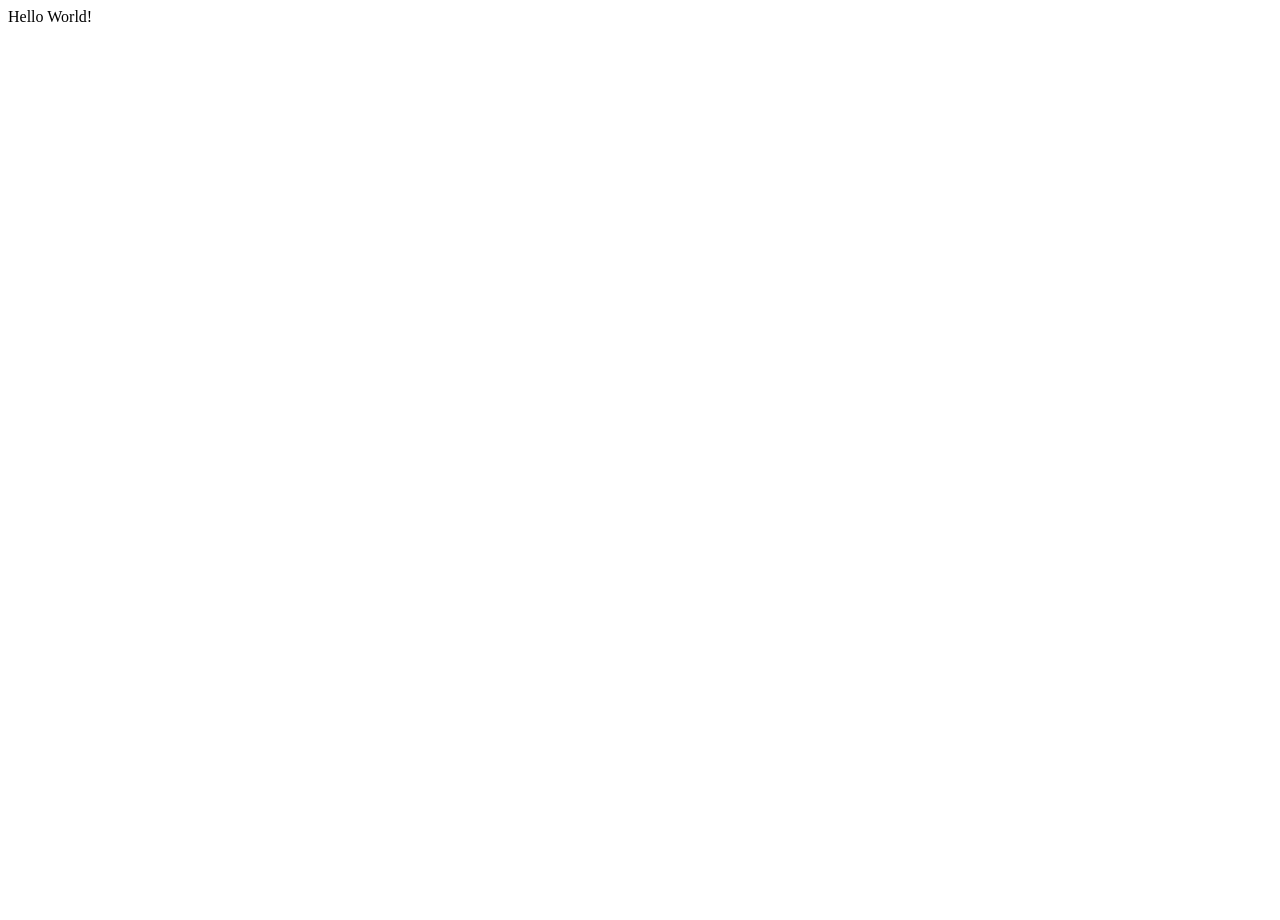
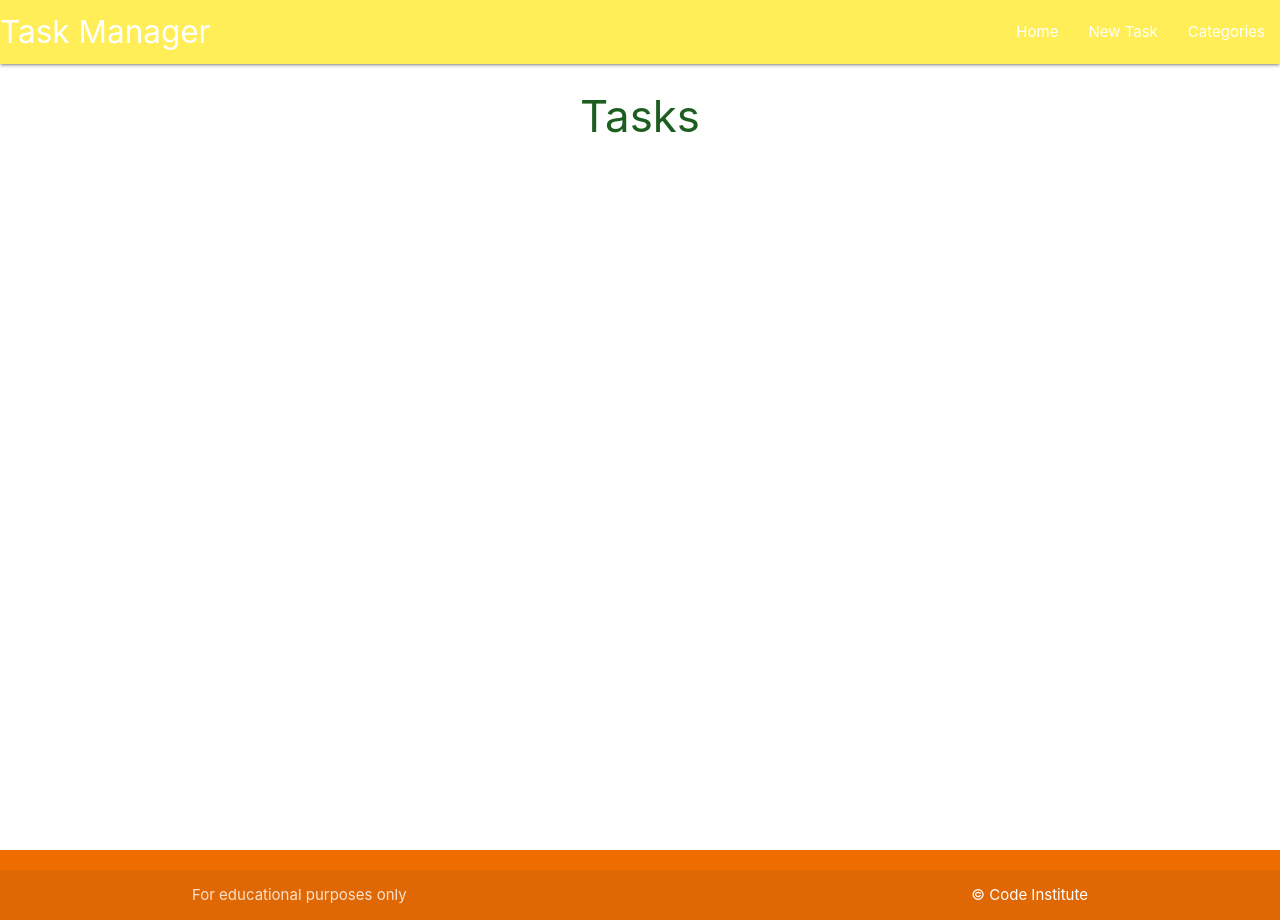
Before and after one commit to CherylEThomas/task-manager-project, a Flask app: page / in a window 1280 px wide. Before the commit the page is almost empty. Run offline with Flask 2, Linux system fonts and the light colour scheme; some libraries are stand-ins or nearby versions.

Commit message:
template inheritance tutorial worked through

```diff
--- a/taskmanager/routes.py
+++ b/taskmanager/routes.py
@@ -5,4 +5,4 @@ from taskmanager.models import Category, Task
 
 @app.route("/")
 def home():
-    return render_template("base.html")
+    return render_template("tasks.html")
--- /dev/null
+++ b/taskmanager/static/css/style.css
@@ -0,0 +1,9 @@
+body {
+    display: flex;
+    min-height: 100vh;
+    flex-direction: column;
+  }
+
+  main {
+    flex: 1 0 auto;
+  }
--- /dev/null
+++ b/taskmanager/static/js/script.js
@@ -0,0 +1,5 @@
+document.addEventListener('DOMContentLoaded', function() {
+    // sidenav initialisation
+    let sidenav = document.querySelectorAll('.sidenav');
+    M.Sidenav.init(sidenav);
+  });
--- a/taskmanager/templates/base.html
+++ b/taskmanager/templates/base.html
@@ -4,11 +4,51 @@
     <meta charset="UTF-8">
     <meta http-equiv="X-UA-Compatible" content="IE=edge">
     <meta name="viewport" content="width=device-width, initial-scale=1.0">
+    <link rel="stylesheet" href="https://cdnjs.cloudflare.com/ajax/libs/font-awesome/6.1.1/css/all.min.css" integrity="sha512-KfkfwYDsLkIlwQp6LFnl8zNdLGxu9YAA1QvwINks4PhcElQSvqcyVLLD9aMhXd13uQjoXtEKNosOWaZqXgel0g==" crossorigin="anonymous" referrerpolicy="no-referrer" />
+    <link rel="stylesheet" href="https://cdnjs.cloudflare.com/ajax/libs/materialize/1.0.0/css/materialize.min.css" type="text/css">
+    <link rel="stylesheet" href="{{ url_for('static', filename='css/style.css') }}" type="text/css">
     <title>Task Manager</title>
 </head>
 <body>
 
-    Hello World!
+    <header>
+        <!-- top nav bar -->
+        <nav class="yellow lighten-1">
+            <div class="nav-wrapper">
+              <a href="{{ url_for('home') }}" class="brand-logo">Task Manager</a>
+              <a href="#" data-target="mobile-demo" class="sidenav-trigger"><i class="fas fa-bars"></i></a>
+              <ul class="right hide-on-med-and-down">
+                <li><a href="{{ url_for('home') }}">Home</a></li>
+                <li><a href="">New Task</a></li>
+                <li><a href="">Categories</a></li>
+              </ul>
+            </div>
+          </nav>
+
+          <!-- mobile sidenav -->
+          <ul class="sidenav" id="mobile-demo">
+            <li><a href="{{ url_for('home') }}">Home</a></li>
+            <li><a href="">New Task</a></li>
+            <li><a href="">Categories</a></li>
+          </ul>
+    </header>
+
+    <main class="container">
+        {% block content %}
+        {% endblock %}
+    </main>
+
+    <footer class="page-footer orange darken-3">
+        <div class="footer-copyright">
+          <div class="container">
+          For educational purposes only
+          <a class="white-text right" href="https://codeinstitute.net" target="_blank">&copy; Code Institute</a>
+          </div>
+        </div>
+      </footer>
+
+    <script src="https://cdnjs.cloudflare.com/ajax/libs/materialize/1.0.0/js/materialize.min.js"></script>
+    <script src="{{ url_for('static', filename='js/script.js') }}"></script>
 
 </body>
 </html>
--- /dev/null
+++ b/taskmanager/templates/tasks.html
@@ -0,0 +1,6 @@
+{% extends "base.html" %}
+{% block content %}
+
+<h3 class="green-text text-darken-4 center-align">Tasks</h3>
+
+{% endblock %}
```
